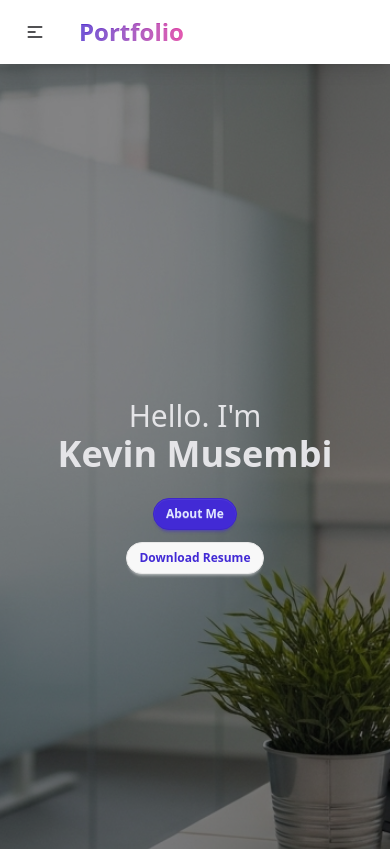
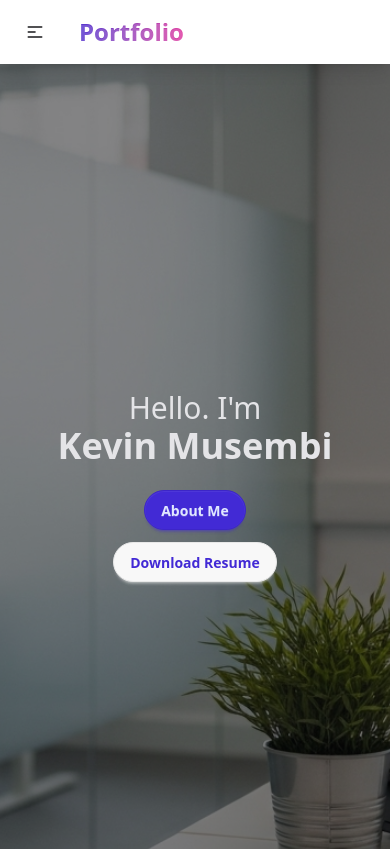
Before and after one commit to K-Musembi/personal-portfolio, a React (Vite) app: page / in a window 390 px wide. Shown: the top 849 px of the page. Built offline with nearby package versions, Linux system fonts and the light colour scheme.

Commit message:
mobile responsiveness improvements

```diff
--- a/src/components/Hero.jsx
+++ b/src/components/Hero.jsx
@@ -20,8 +20,8 @@ const Hero = () => {
                     <h1 className="text-3xl sm:text-4xl md:text-5xl font-light">Hello. I'm</h1>
                     <h1 className="mb-5 text-4xl sm:text-5xl md:text-6xl font-bold whitespace-nowrap">Kevin Musembi</h1>
                     <div className="flex flex-col md:flex-row justify-center gap-3 md:gap-12 mt-6 md:mt-8">
-                        <button onClick={handleAboutClick} className="btn btn-primary btn-sm sm:btn-md md:btn-lg rounded-full max-w-xs mx-auto md:max-w-none">About Me</button>
-                        <a href="/Kevin_Musembi_Resume.pdf" download className="btn btn-base-100 btn-sm sm:btn-md md:btn-lg text-primary rounded-full max-w-xs mx-auto md:max-w-none">Download Resume</a>
+                        <button onClick={handleAboutClick} className="btn btn-primary btn-md md:btn-lg rounded-full max-w-xs mx-auto md:max-w-none">About Me</button>
+                        <a href="/Kevin_Musembi_Resume.pdf" download className="btn btn-base-100 btn-md md:btn-lg text-primary rounded-full max-w-xs mx-auto md:max-w-none">Download Resume</a>
                     </div>
                 </div>
             </div>
--- a/src/components/Skills.jsx
+++ b/src/components/Skills.jsx
@@ -19,7 +19,7 @@ const Skills = () => {
             <h2 className="card-title text-lg md:text-2xl mb-2 md:mb-3">Backend Development</h2>
             <p className="text-sm md:text-base text-base-content/70">
               Designing and developing backend solutions and web applications using
-              modern frameworks - Java Spring Boot, Python FastAPI / Django,
+              modern frameworks - Java Spring Boot, Python FastAPI,
               React, SQL and NoSQL databases, Docker, Git. Other services include
               AI agent development.
             </p>
@@ -37,7 +37,7 @@ const Skills = () => {
           <div className="card-body items-center text-center p-4 md:p-6">
             <h2 className="card-title text-lg md:text-2xl mb-2 md:mb-3">DevOps Engineering</h2>
             <p className="text-sm md:text-base text-base-content/70">
-              DevOps Engineering - designing and implementing CI/CD pipelines, automating deployments,
+              Cloud solutions - designing and implementing CI/CD pipelines, automating deployments,
               and managing cloud infrastructure using AWS services like EC2, S3,
               Lambda, and RDS, as well as containerization using Docker.
             </p>
```
